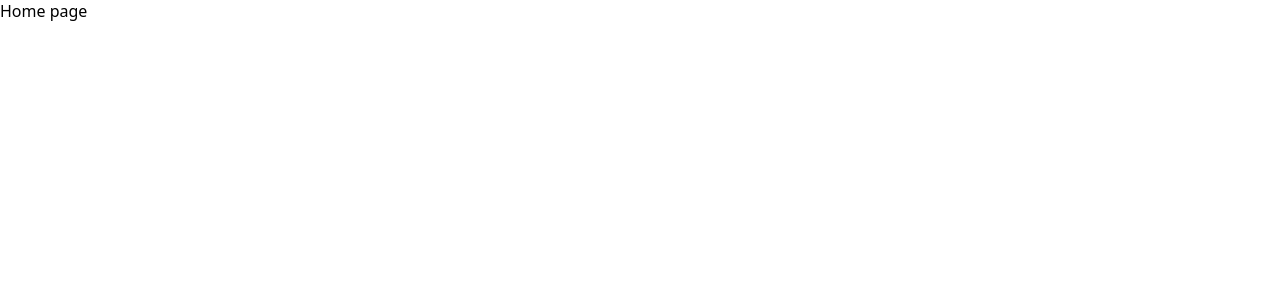
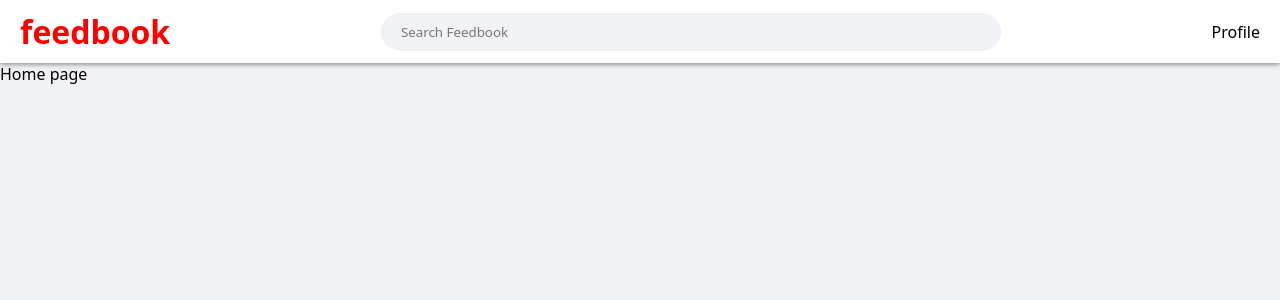
Before and after one commit to jyu-1/feedbook, a Next.js app in the folder client/: page /feedbook/home in a window 1280 px wide. Shown: the top 300 px of the page. Built offline with nearby package versions, Linux system fonts and the light colour scheme.

Commit message:
add header

```diff
--- /dev/null
+++ b/client/components/Header.tsx
@@ -0,0 +1,14 @@
+import Link from "next/link";
+import style from "@/styles/header.module.scss";
+
+export default function Header() {
+    return (
+        <div className={style.header}>
+            <h1>
+                <Link href="/home">feedbook</Link>
+            </h1>
+            <input placeholder="Search Feedbook" />
+            <div>Profile</div>
+        </div>
+    );
+}
--- /dev/null
+++ b/client/components/HomeLayout.tsx
@@ -0,0 +1,12 @@
+import Header from "@/components/Header";
+import React from "react";
+import style from "@/styles/homeLayout.module.scss";
+
+export default function Layout({ children }: { children: React.ReactNode }) {
+    return (
+        <div className={style.home}>
+            <Header />
+            {children}
+        </div>
+    );
+}
--- a/client/pages/home/index.tsx
+++ b/client/pages/home/index.tsx
@@ -1,12 +1,13 @@
 import Head from "next/head";
+import Layout from "@/components/HomeLayout";
 
 export default function Home() {
     return (
-        <>
+        <Layout>
             <Head>
                 <title>Home Page</title>
             </Head>
             <div>Home page</div>
-        </>
+        </Layout>
     );
 }
--- a/client/styles/globals.scss
+++ b/client/styles/globals.scss
@@ -1,3 +1,5 @@
+@use "color";
+
 * {
     margin: 0;
     padding: 0;
@@ -8,4 +10,5 @@ body {
     font-family: system-ui, -apple-system, BlinkMacSystemFont, "Segoe UI",
         Roboto, Oxygen, Ubuntu, Cantarell, "Open Sans", "Helvetica Neue",
         sans-serif;
+    background-color: color.$primary-background;
 }
--- /dev/null
+++ b/client/styles/header.module.scss
@@ -0,0 +1,28 @@
+@use "color";
+
+.header {
+    padding: 10px 20px;
+    background-color: color.$secondary-background;
+    display: flex;
+    justify-content: space-between;
+    align-items: center;
+    box-shadow: 0px 1px 5px rgba(0, 0, 0, 0.5);
+    position: sticky;
+    top: 0;
+
+    h1 {
+        a {
+            color: color.$primary-color;
+            text-decoration: none;
+        }
+    }
+
+    input {
+        border: none;
+        background-color: color.$primary-background;
+        padding: 10px 20px;
+        border-radius: 25px;
+        width: 50%;
+        font-family: inherit;
+    }
+}
--- /dev/null
+++ b/client/styles/homeLayout.module.scss
@@ -0,0 +1,3 @@
+.home {
+    min-height: 100vh;
+}
--- a/client/styles/login.module.scss
+++ b/client/styles/login.module.scss
@@ -5,7 +5,6 @@
     display: flex;
     flex-direction: column;
     height: 100vh;
-    background-color: color.$primary-background;
 }
 
 .main {
```
